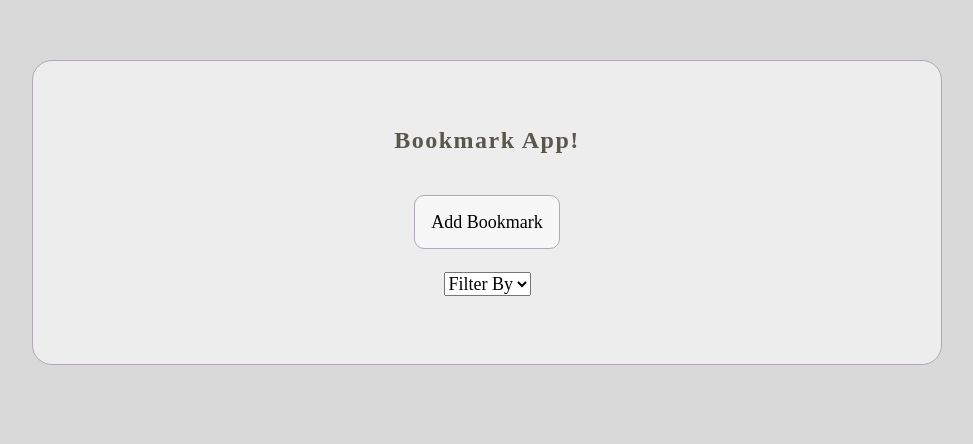
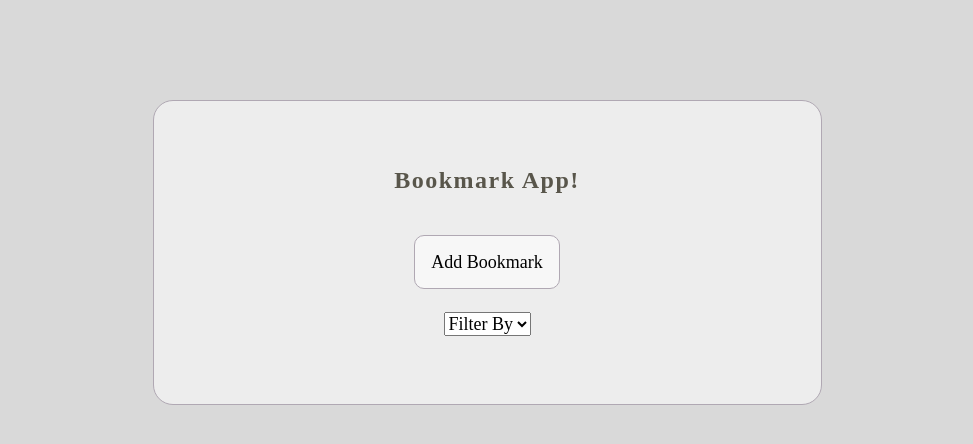
Before and after one commit to thinkful-ei-unicorn/anthony-giannotti-bookmarks-app, a website built with webpack: page src/index.html in a window 1280 px wide. Shown: the whole page, without its empty margins (153-1126 px from the left). Built offline with nearby package versions, Linux system fonts and the light colour scheme; no server answers; a web font is replaced by a local one.

Commit message:
Add files via upload

```diff
--- a/package.json
+++ b/package.json
@@ -9,7 +9,7 @@
   },
   "repository": {
     "type": "git",
-    "url": "https://github.com/okaysame/bookmark-app.git"
+    "url": "https://thinkful-ei-unicorn.github.io/anthony-giannotti-bookmarks-app/"
   },
   "keywords": [
     "bookmarks"
@@ -17,9 +17,9 @@
   "author": "Anthony Giannotti",
   "license": "ISC",
   "bugs": {
-    "url": "https://github.com/okaysame/bookmark-app.git"
+    "url": "https://thinkful-ei-unicorn.github.io/anthony-giannotti-bookmarks-app/"
   },
-  "homepage": "https://github.com/thinkful-ei-heron/Anthony_Giannotti/#readme",
+  "homepage": "https://thinkful-ei-unicorn.github.io/anthony-giannotti-bookmarks-app/dist/",
   "devDependencies": {
     "css-loader": "^3.2.0",
     "file-loader": "^4.2.0",
--- a/src/index.css
+++ b/src/index.css
@@ -4,6 +4,7 @@ body {
   color: #59564B;
   margin: auto;
   padding: 10px 10px;
+  padding-top: 100px;
   text-align: center;
   font-size: 18px;
   letter-spacing: 1.5px;
@@ -63,13 +64,14 @@ ul {
 a:link    { color:#546E7A; }
 a:hover   { color: #FFC0CB; }
 
-@media all and (min-width: 920px) {
+@media all and (min-width: 733px) {
 
   body {
     background-color: #D9D9D9;
     color: #59564B;
     margin: auto;
-    padding: 10px 10px;
+    padding: 10px;
+    padding-top: 100px;
     text-align: center;
     font-family: 'Tenor Sans', sans-serif;
     font-size: 18px;
@@ -83,7 +85,8 @@ a:hover   { color: #FFC0CB; }
     padding: 50px;
     background-color: #EDEDED;
     border-radius: 20px;
-    margin: 50px 175px 160px;
+    width: 45%;
+    margin: auto;
   }
 
   button {
@@ -93,6 +96,7 @@ a:hover   { color: #FFC0CB; }
   .bookmark-item {
     background-color: #F7F7F7;
     padding: 10px 10px;
+    width: 50%;
     margin: auto;
   }
 
```
Also changed, not shown: README.md.
